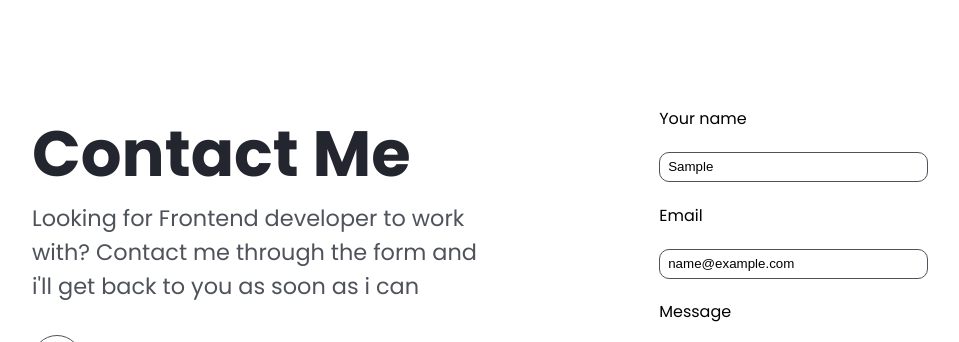
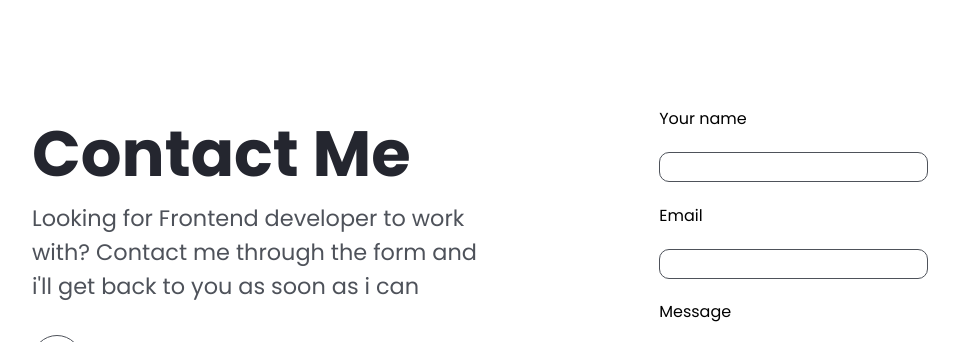
Before and after one commit to aleksandrekas/Personal-portfolio, a plain HTML site: page index.html in a window 1280 px wide. Both pictures are taken after typing "Sample", "name@example.com", "Sample" into the empty fields and a click on the input "Send". Shown: the part 879-1221 px from the top of the page, without its empty margins (160-1119 px from the left). Drawn offline with nearby package versions, Linux system fonts and the light colour scheme.

Commit message:
added clearing function after submitting

```diff
--- a/scripts.js
+++ b/scripts.js
@@ -9,7 +9,9 @@ function sendMail(event){
         message: document.getElementById("mail-content").value
     }
 
-    emailjs.send("service_yiw4t4p","template_ykz06zh",parameters).then(alert("email sent"))
+    emailjs.send("service_yiw4t4p","template_ykz06zh",parameters).then(
+        document.getElementById("form-mail").reset()
+    )
 }
 
 document.getElementById("form-mail").onsubmit =sendMail
```
Also changed, not shown: index.html (+0 -1 lines).
